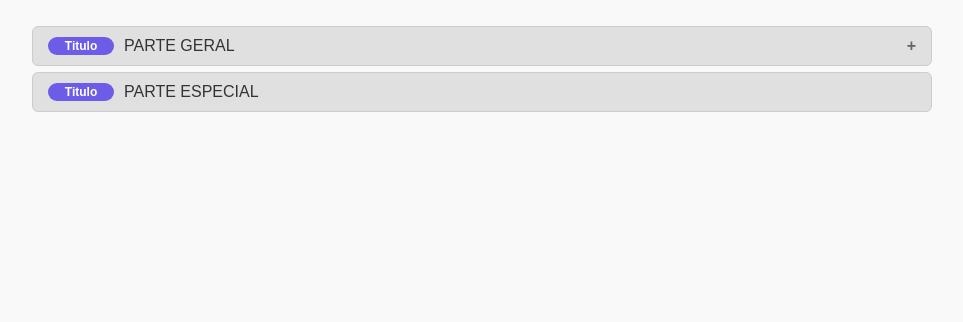
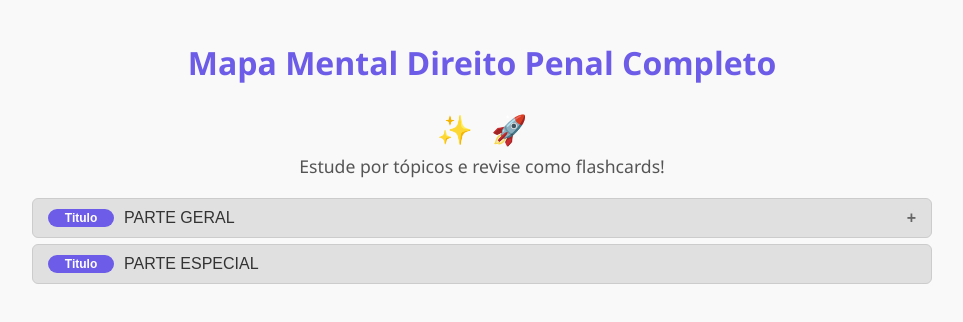
Before and after one commit to ryckmob/User-Area-Mapa-Mental-CP, a website: page index.html in a window 1280 px wide. Shown: the whole page, without its empty margins (158-1121 px from the left). Drawn offline with Linux system fonts and the light colour scheme.

Commit message:
modificado

```diff
--- a/index.html
+++ b/index.html
@@ -17,6 +17,30 @@
         padding: 20px;
         max-width: 900px;
         margin: auto;
+      }
+
+      /* Título e Subtítulo */
+      .header-container {
+        text-align: center;
+        margin-bottom: 20px;
+      }
+
+      h1.main-title {
+        color: #6c5ce7;
+        font-size: 2rem;
+        margin-bottom: 5px;
+      }
+
+      h1.main-title .emoji {
+        font-size: 1.8rem;
+        margin: 0 5px;
+      }
+
+      .subtitle {
+        color: #555;
+        font-size: 1.1rem;
+        font-weight: 300;
+        margin-top: 0;
       }
 
       .node {
@@ -166,11 +190,11 @@
         line-height: 1.6;
         font-size: 0.9rem;
         font-weight: normal;
-        white-space: pre-wrap; /* Adicionado para respeitar quebras de linha */
+        white-space: pre-wrap;
       }
 
       .modal-body p {
-        margin: 0; /* Remove margens extras de parágrafos */
+          margin: 0;
       }
 
       @media (max-width: 768px) {
@@ -195,12 +219,27 @@
     </style>
   </head>
   <body>
-    <div class="container" id="mapaMental"></div>
+    <div class="container">
+      <div class="header-container">
+        <h1 class="main-title">
+          Mapa Mental Direito Penal Completo
+        </h1>
+        <h1 class="main-title">
+          <span class="emoji">✨</span>
+        <span class="emoji">🚀</span>
+        </h1>
+
+        <p class="subtitle">Estude por tópicos e revise como flashcards!</p>
+      </div>
+
+      <div id="mapaMental"></div>
+    </div>
 
     <div id="articleModal" class="modal-overlay">
       <div class="modal-content">
         <span class="close-button">&times;</span>
-        <div class="modal-body"></div>
+        <div class="modal-body">
+          </div>
       </div>
     </div>
 
@@ -260,17 +299,14 @@
             div.appendChild(artigoDiv);
 
             artigoDiv.addEventListener('click', () => {
-              // Pega o conteúdo completo do artigo, incluindo o `nome` e o `conteudo`
-              // e substitui quebras de linha por <br>
-              let conteudoFormatado = `<p>${node.nome}</p>`;
+              let conteudoFormatado = `<p><strong>${node.nome}</strong></p>`;
               if (node.conteudo) {
-                const textoComQuebras = node.conteudo
-                  .replace(/\\n/g, '<br>')
-                  .replace(/\\r/g, '');
+                const textoComQuebras = node.conteudo.replace(/\\n/g, '<br>').replace(/\\r/g, '');
                 conteudoFormatado += `<p>${textoComQuebras}</p>`;
               }
               openModal(conteudoFormatado);
             });
+
           } else {
             const button = document.createElement('button');
             button.className = 'button';
```
Also changed, not shown: 1 other file.
